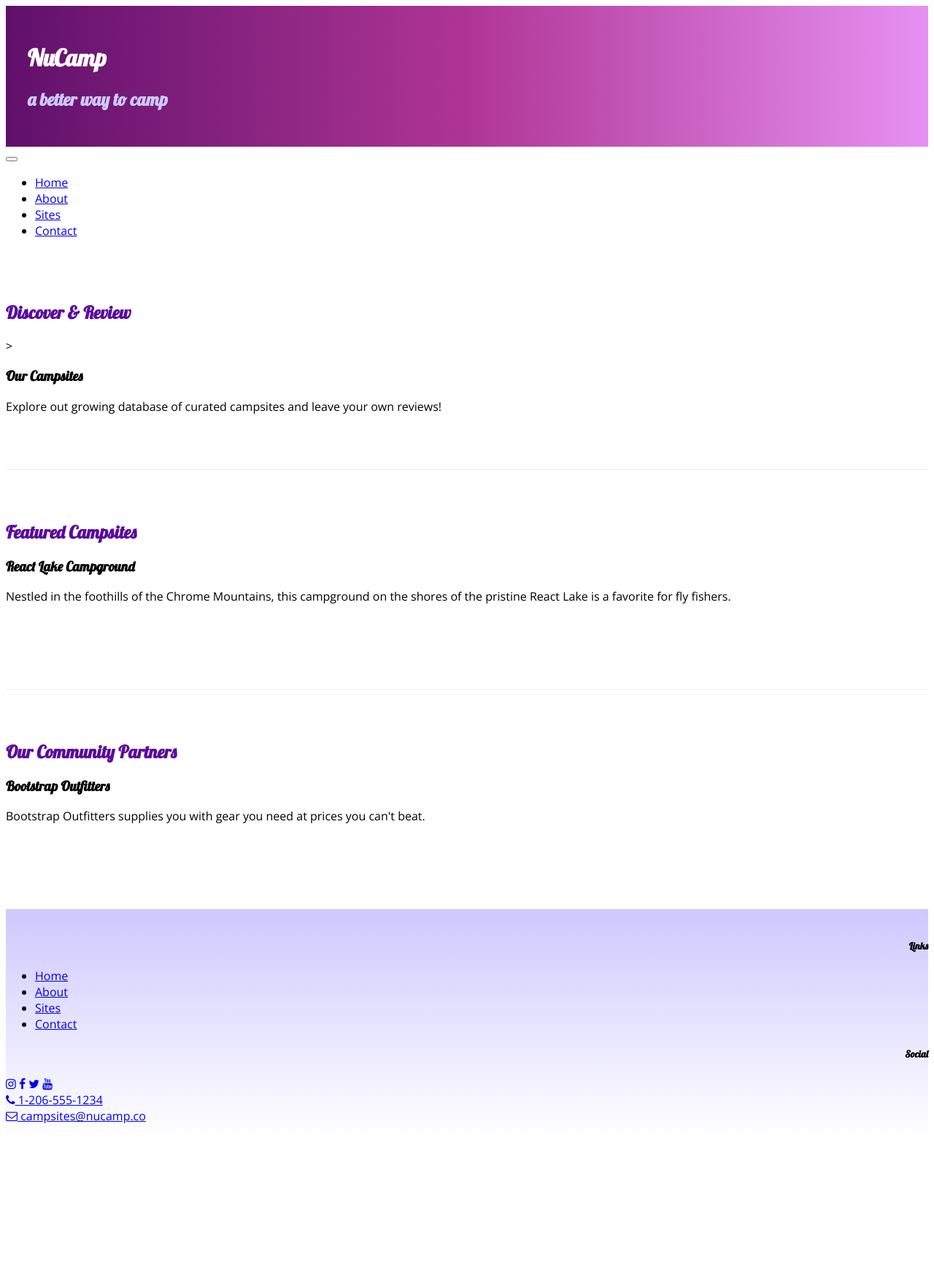
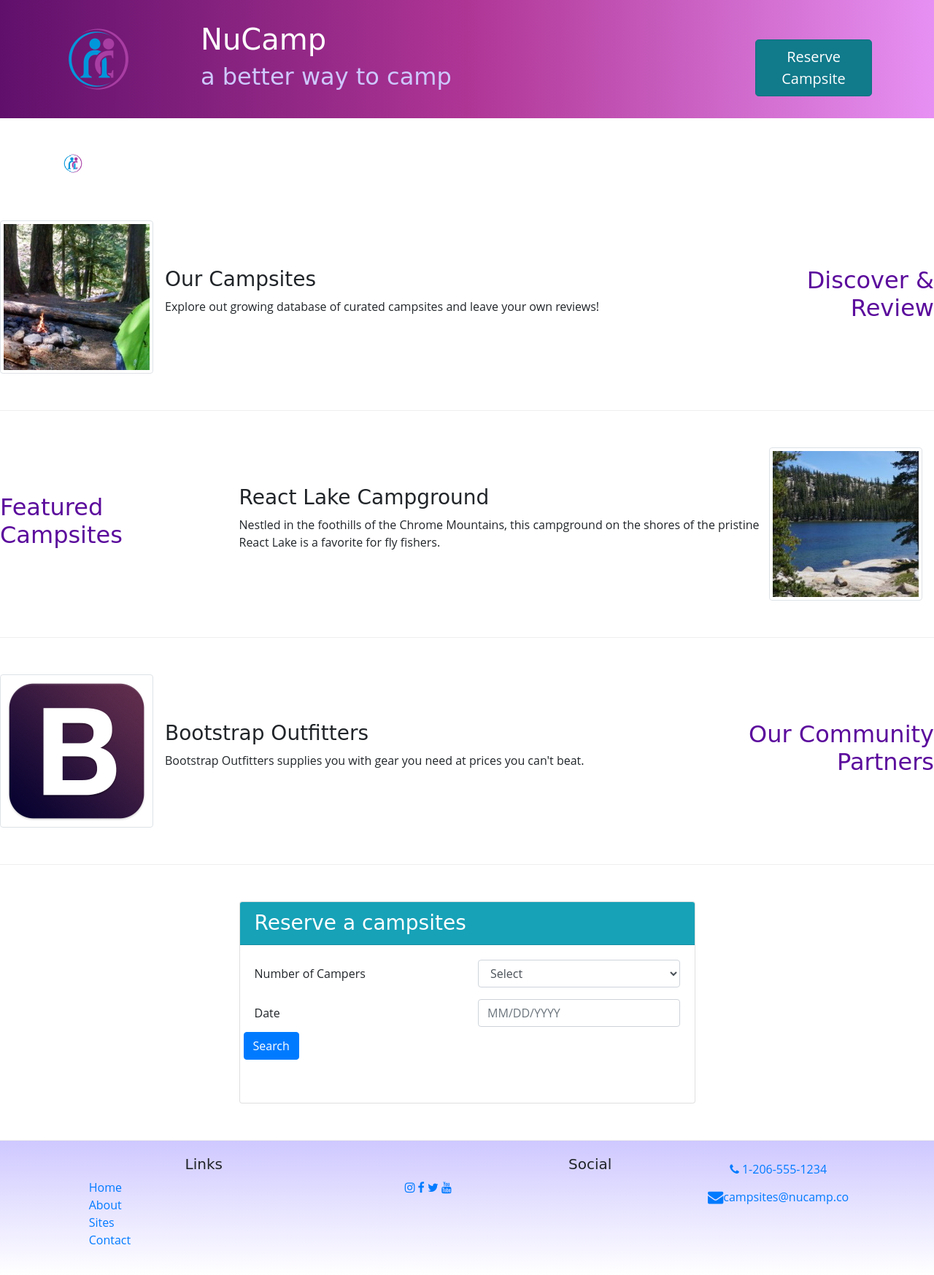
Before and after one commit to LDFowler/git-test, a website: page index.html in a window 1280 px wide. Shown: the whole page at 73% size. Before the commit the page ends 1568 px from the top, so only its background shows below. Drawn offline with nearby package versions, Linux system fonts and the light colour scheme; a web font is replaced by a local one.

Commit message:
aboutus.html

```diff
--- a/aboutus.html
+++ b/aboutus.html
@@ -13,7 +13,7 @@
 
     <link rel="stylesheet" href="node_modules/font-awesome/css/font-awesome.min.css" />
     <link rel="stylesheet" href="node_modules/bootstrap-social/bootstrap-social.css" />
-    <link rel="stylesheet" href= "https://fonts.googleapis.com/css?family=Lobster|Open+Sans" />
+    <link rel="stylesheet" href= "https://fonts.googleapis.com/css?family=Lobster/Open+Sans" />
     <link rel="stylesheet" href="css/styles.css" />
 
     <title>NuCamp: A Better Way To Camp</title>
@@ -24,6 +24,7 @@
     <header class="jumbotron jumbotron-fluid">
         <nav class="navbar navbar-expand-sm navbar-dark sticky-top">
             <div class="container">
+                <a class="navbar-brand" href="#"><img src="img/logo.png" height="30" width="30" /></a>
                 <button class="navbar-toggler ml-auto" type="button" data-toggle="collapse" data-target="#nucampNavbar">
                     <span class="navbar-toggler-icon"></span>
                 </button>
@@ -39,6 +40,9 @@
         </nav>
             <div class="container">
                 <div class="row">
+                    <div class="col-4 col-sm-3 col-md-2 align-self-center">
+                        <img src="img/logo.png" class="img-fluid" />
+                     </div>
                     <div class="col">
                         <h1>NuCamp</h1>
                         <h2>a better way to camp</h2>
@@ -49,6 +53,8 @@
 
     <nav class="navbar navbar-expand-sm navbar-dark sticky-top">
         <div class="container">
+            <a class="navbar-brand" href="#"><img src="img/logo.png" height="30" width="30" /></a>
+            <button class="navbar-toggler" type="button" data-toggle="collapse" data-target="#nucampNavbar
         <button class="navbar-toggler ml-auto" type="button" data-toggle="collapse" data-target="#nucampNavbar">
             <span class="navbar-toggler-icon"></span>
         </button>
@@ -75,6 +81,10 @@
                 </ol>
                 <div class="row row-content">
                     <div class="col">
+                        <ol class="breadcrumb">
+                            <li class="breadcrumb-item"><a href="index.html">Home</a></li>
+                            <li class="breadcrumb-item active">About</li>
+                        </ol>
                         <h2>About Us</h2>
                     </div>
                 </div>
@@ -132,8 +142,44 @@
             </div>
         </div>
     </div>
-
-    <footer>
+    <div class="row row-content">
+        <div class="col-sm-9">
+            <h2>Facts &amp; Figures</h2>
+            <div class="table-responsive">
+                   <table class="table table-striped">
+                    <thead>
+                        <tr class="bg-primary text-light">
+                            <th></th>
+                            <th>2016</th>
+                            <th>2017</th>
+                            <th>2018</th>
+                        </tr>
+                    </thead>
+                    <tbody class="table-primary">
+                        <tr>
+                            <th>Staff Wilderness Experts</th>
+                            <td>10</td>
+                            <td>20</td>
+                            <td>40</td>
+                        </tr>
+                        <tr>
+                            <th>New Campers</th>
+                            <td>256</td>
+                            <td>1,280</td>
+                            <td>5,360</td>
+                        </tr>
+                        <tr>
+                            <th>Square Miles Covered</th>
+                            <td>101,325</td>
+                            <td>423,000</td>
+                            <td>~3,000,000,000</td>
+                        </tr>
+                    </tbody>
+                </table>
+            </div>
+        </div>
+   </div>
+    <footer class="site-footer">
         <div class="container">
             <div class="row">
                 <div class="col-4 col-sm-2 offset-1">
--- a/css/styles.css
+++ b/css/styles.css
@@ -25,6 +25,10 @@ footer {
     padding: 20px 0;
 }
 
+.site-footer {
+    background-image: linear-gradient(#CEC8FF, white);
+    padding: 20px 0;
+}
 .jumbotron {
     padding: 30px;
     background-image: linear-gradient(to right, #60106B, #af3595, #e790f3);
--- a/index.html
+++ b/index.html
@@ -2,46 +2,81 @@
 <html lang="en">
   <head>
     <!--Required meta tags always come first-->
-    <meta charset="UTF-8">
-    <meta name="viewport" content="width=device-width, initial-scale=1">
+    <meta charset="UTF-8" />
+    <meta name="viewport" content="width=device-width, initial-scale=1" />
 
     <!--Boostrap CSS-->
-<link rel="stylesheet" href="node_modules/bootstrap/dist/css/boostrap.min.css" />
+
+    <link
+      rel="stylesheet"
+      href="https://cdn.jsdelivr.net/npm/bootstrap@4.6.0/dist/css/bootstrap.min.css"
+      type="text/css"
+    />
 
     <!--Additional CSS must be placed after Bootstrap CSS-->
 
-<link rel="stylesheet" href="node_modules/font-awesome/css/font-awesome.min.css" />
-<link rel="stylesheet" href="node_modules/bootstrap-social/bootstrap-social.css" />
-<link rel="stylesheet" href="https://fonts.googleapis.com/css?family=Lobster|Open+Sans" />
-<link rel="stylesheet" href="css/styles.css" />
+    <link
+      rel="stylesheet"
+      href="node_modules/font-awesome/css/font-awesome.min.css"
+      type="text/css"
+    />
+    <link
+      rel="stylesheet"
+      href="https://cdnjs.cloudflare.com/ajax/libs/bootstrap-social/5.1.1/bootstrap-social.min.css"
+      type="text/css"
+    />
+    <link
+      rel="stylesheet"
+      href="https://fonts.googleapis.com/css?family=Lobster/Open+Sans"
+      type="text/css"
+    />
+    <link rel="stylesheet" href="css/styles.css" type="text/css" />
     <title>NuCamp: A Better Way to Camp</title>
   </head>
 
   <body>
+      <!--Jumbotron header section, working on missing icons-->
     <header class="jumbotron jumbotron-fluid">
+
       <div class="container">
         <div class="row">
+          <div class="col-4 col-sm-3 col-md-2 align-self-center">
+            <img src="img/logo.png" alt="logo" class="img-fluid" />
+          </div>
           <div class="col">
             <h1>NuCamp</h1>
             <h2>a better way to camp</h2>
           </div>
+          <div class="col-md-4 col-xl-2 mt-4">
+            <a href="#" class="btn btn-info btn-lg active">Reserve Campsite</a>
+          </div>
+
         </div>
       </div>
     </header>
 
     <nav class="navbar navbar-expand-sm navbar-dark sticky-top">
       <div class="container">
-            <button class="navbar-toggler ml-auto" type="button" data-toggle="collapse" data-target="#nucampNavbar">
+        <a class="navbar-brand" href="#"
+          ><img src="img/logo.png" alt="logo" height="30" width="30"
+        /></a>
+        <button
+          class="navbar-toggler ml-auto"
+          type="button"
+          data-toggle="collapse"
+          data-target="#nucampNavbar"
+        >
           <span class="navbar-toggler-icon"></span>
         </button>
 
         <div class="collapse navbar-collapse" id="nucampNavbar">
           <ul class="navbar-nav">
-                <li class="nave-item active"><a class="nav-link" href="#">Home</a></li>
-                <li class="nav-item"><a class="nav-link" href="aboutus.html">About</a></li>
-                <li class="nav-item"><a class="nav-link" href="#">Sites</a></li>
-                <li class="nav-item"><a class="nav-link" href="contactus.html">Contact</a></li>
+            <li class="nav-item active"><a class="nav-link" href="#"><i class="fa fa-home fa-lg"></i>Home</a></li>
+            <li class="nav-item"><a class="nav-link" href="aboutus.html"><i class="fa fa-info fa-lg"></i>About</a></li>
+            <li class="nav-item"><a class="nav-link" href="#"><i class="fa fa-list fa-lg"></i> Sites</a></li>
+            <li class="nav-item"><a class="nav-link" href="#"><i class="fa fa-address-card fa-lg"></i>Contact</a></li>
           </ul>
+        </div>
       </div>
     </nav>
 
@@ -50,13 +85,16 @@
         <div class="col-sm-4 order-sm-last col-md-3">
           <h2 class="text-sm-right">Discover & Review</h2>
         </div>
-            <div clas="col">>
+        <div class="col">
+          <div class="media">
+            <img class="d-flex mr-3 img-thumbnail" src="img/breadcrumb-trail-thumb.jpg" alt="Breadcrumb Trail"/>
+            <div class="media-body align-self-center">
               <h3>Our Campsites</h3>
               <p>Explore out growing database of curated campsites and leave your own reviews!</p>
             </div>
           </div>
-
-
+        </div>
+      </div>
 
       <div class="row row-content align-items-center">
         <div class="col-sm-4 col-md-3">
@@ -64,25 +102,79 @@
         </div>
 
         <div class="col">
+          <div class="media">
+            <div class="media-body align-self-center">
               <h3>React Lake Campground</h3>
-                <p>Nestled in the foothills of the Chrome Mountains, this campground on the shores of the pristine React Lake is a favorite for fly fishers. </p>
+              <p>
+                Nestled in the foothills of the Chrome Mountains, this
+                campground on the shores of the pristine React Lake is a
+                favorite for fly fishers.
+              </p>
+            </div>
+            <img class="d-flex mr-3 img-thumbnail" src="img/react-lake-thumb.jpg" alt="React Lake"/>
           </div>
         </div>
-
+      </div>
 
       <div class="row row-content align-items-center">
         <div class="col-sm-4 order-sm-last col-md-3">
           <h2 class="text-sm-right">Our Community Partners</h2>
         </div>
 
+        <!--Optional git add. "Images and Media" and push-->
         <div class="col">
+          <div class="media">
+            <img class="d-flex mr-3 img-thumbnail" src="img/bootstrap-thumb.png" alt="Bootstrap Outfitters"/>
+            <div class="media-body align-self-center">
               <h3>Bootstrap Outfitters</h3>
-                <p>Bootstrap Outfitters supplies you with gear you need at prices you can't beat.</p>
+              <p>
+                Bootstrap Outfitters supplies you with gear you need at prices
+                you can't beat.
+              </p>
             </div>
           </div>
-
-    <footer>
-        <div class="container">
+        </div>
+      </div>
+      <div class="row row-content">
+        <div class="col-sm-6 mx-auto">
+          <div class="card">
+            <h3 class="card-header bg-info text-white">Reserve a campsites</h3>
+            <div class="card-body">
+              <form id="reserveForm">
+                <div class="row form-group">
+                  <label class="col-sm-6 col-form-label">Number of Campers</label>
+                  <div class="col-sm-6">
+                    <select class="form-control" name="Number of Campers" id="numCampers">
+                      <option >Select</option>
+                      <option>1</option>
+                      <option>2</option>
+                      <option>3</option>
+                      <option>4</option>
+                      <option>5</option>
+                      <option>6</option>
+                    </select>
+                  </div>
+                </div>
+                <div class="row form-group">
+                  <label class="col-sm-6 col-form-label">Date</label>
+                  <div class="col-sm-6">
+                    <!--Not uing onfocus="(this.type='date')"-->
+                    <input class="form-control" type="text" name="Date" placeholder="MM/DD/YYYY" />
+                  </div>
+                  <div class="row form-group">
+                    <div class="col col-form-label">
+                     <button type="button" class="btn btn-primary">Search</button>
+                    </div>
+                  </div>
+                </div>
+              </form>
+            </div>
+          </div>
+        </div>
+      </div>
+    </div>
+    <footer class="site-footer">
+      <div class="container-fluid">
         <div class="row">
           <div class="col-4 col-sm-2 offset-1">
             <h5>Links</h5>
@@ -101,20 +193,26 @@
             <a href="http://youtube.com/"><i class="fa fa-youtube"></i></a>
           </div>
           <div class="col-sm-4 text-center">
-                    <a role="button" class="btn btn-link" href="tel:+12065551234"><i class="fa fa-phone"></i> 1-206-555-1234</a><br />
-                    <a role="button" class="btn btn-link" href="mailto:campsites@nucamp.co"><i class="fa fa-envelope-o"></i> campsites@nucamp.co</a>
+            <a
+                role="button"
+                class="btn btn-link"
+                href="tel:+12065551234">
+              <i class="fa fa-phone">
+              </i> 1-206-555-1234</a><br />
+            <a
+                role="button"
+                class="btn btn-link"
+                 href="mailto:campsites@nucamp.co">
+              <i class="fa fa-envelope fa-lg text-primary"></i>campsites@nucamp.co
+              </a>
           </div>
         </div>
       </div>
     </footer>
 
-
     <!--JQuery must come first, then popper.js, then the Bootstrap JavaScript plugins-->
     <script src="node_modules/jquery/dist/jquery.slim.min.js"></script>
     <script src="node_modules/popper.js/dist/umd/popper.min.js"></script>
     <script src="node_modules/bootstrap/dist/js/bootstrap.min.js"></script>
-
-
   </body>
-
 </html>
```
Also changed, not shown: contactus.html (+7 -2 lines), package.json (+10 -1 lines), img/bootstrap-thumb.png (added), img/breadcrumb-trail-thumb.jpg (added), img/breadcrumb-trail.jpg (added), img/chrome-river-thumb.jpg (added), img/chrome-river.jpg (added), img/logo.png (added), img/react-lake-thumb.jpg (added), img/react-lake.jpg (added), 1 other file. Lines whose indentation alone changed are shown as unchanged.
